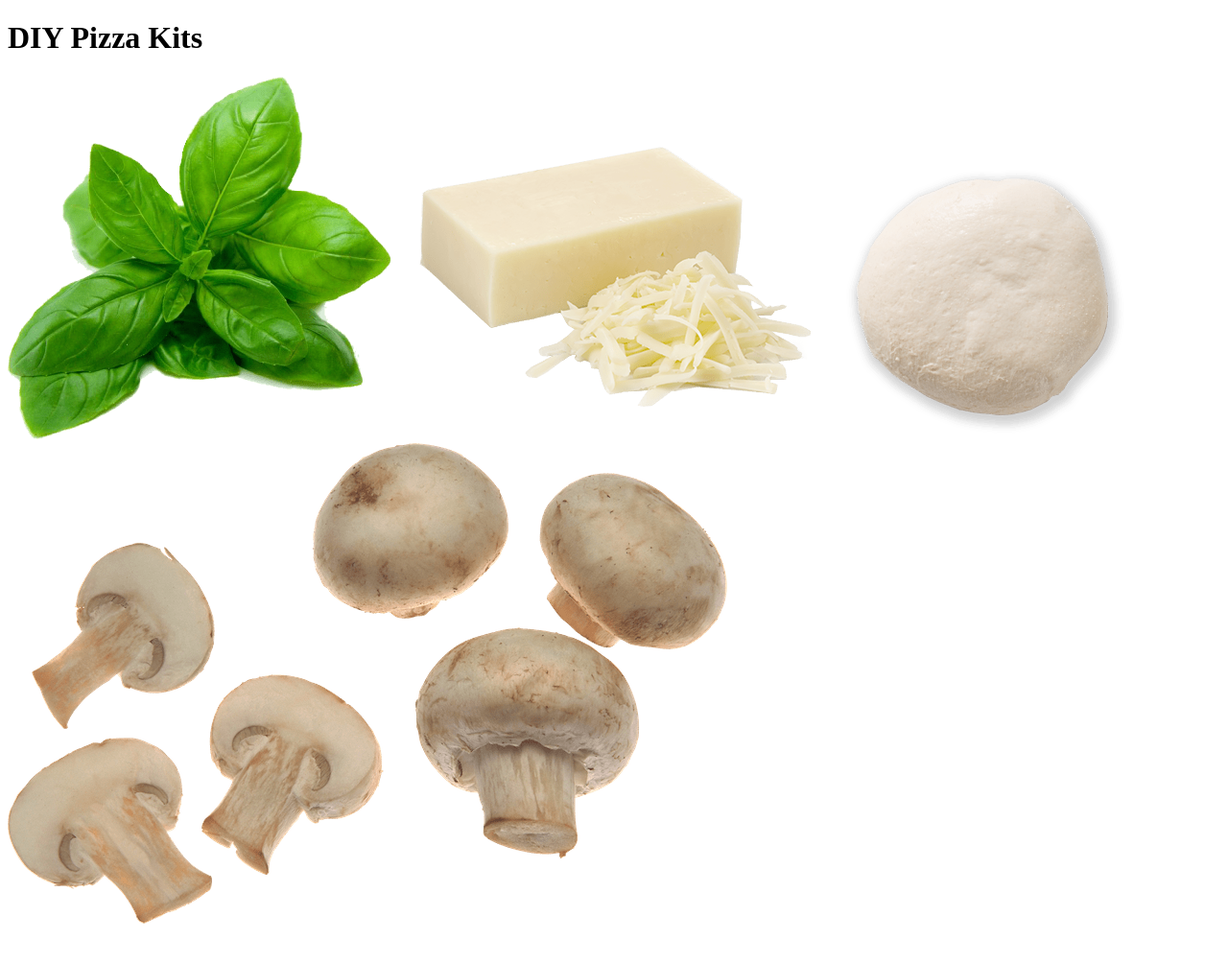
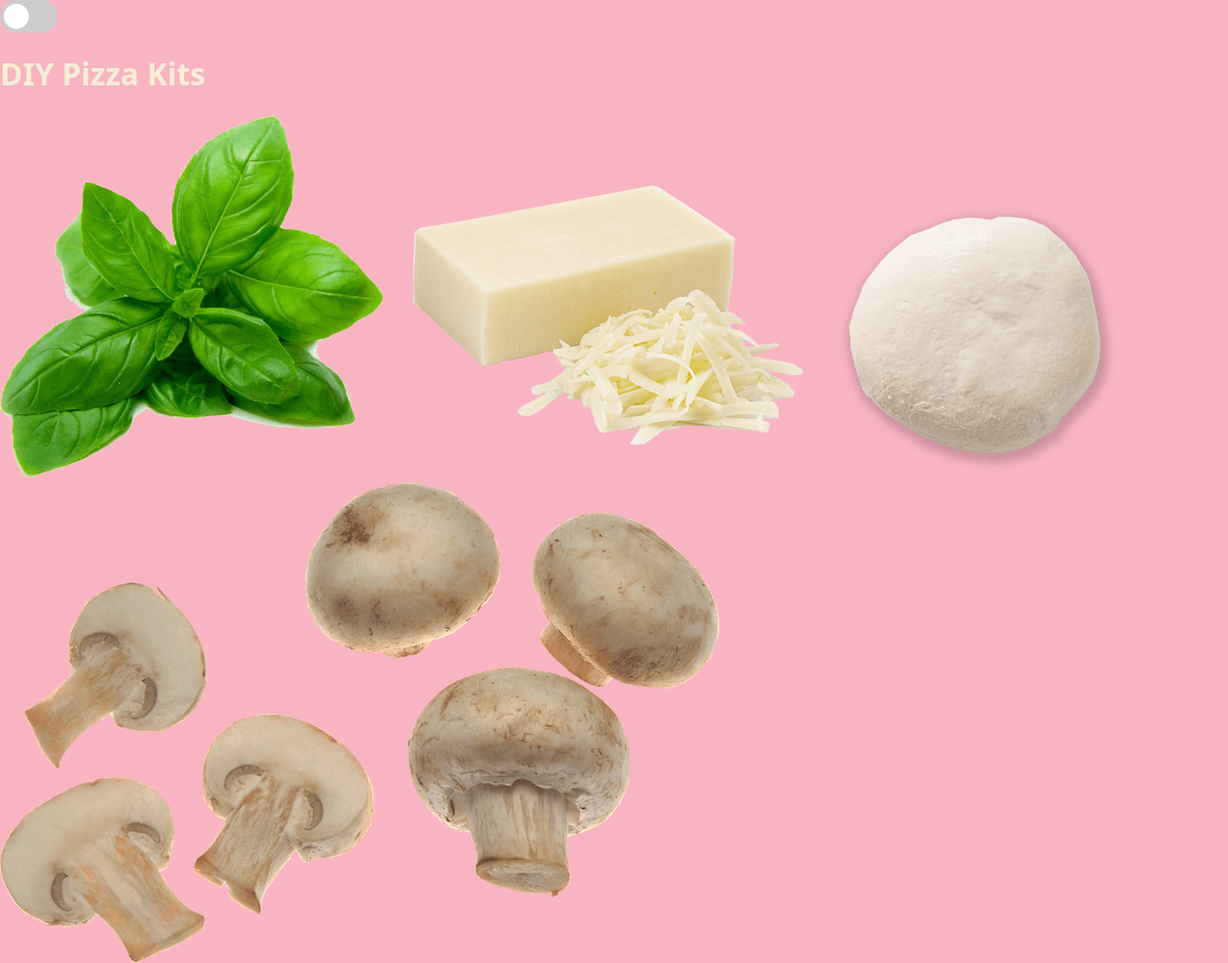
Before and after one commit to samanthaandrews/pizza-party, a plain HTML site: page index.html in a window 1280 px wide. Shown: the top 1004 px of the page at 96% size. Drawn offline with Linux system fonts and the light colour scheme.

Commit message:
added toggle, base styles for both themes, and javascript function that changes theme when the toggle is clicked

```diff
--- a/css/styles.css
+++ b/css/styles.css
@@ -0,0 +1,86 @@
+.theme-pizza {
+  --color-background: #f20c19;
+  --color-primary: #f2ba3d;
+  --color-secondary: #2a7071;
+  --color-accent: #f6eed6;
+  --color--body-copy: #f6eed6;
+}
+.theme-party {
+  --color-background: #f9b4c2;
+  --color-primary: #4f86d5;
+  --color-secondary: #f2ba3d;
+  --color-accent: #f6eed6;
+  --color-body-copy: #f6eed6;
+}
+
+html,
+body {
+  padding: 0;
+  margin: 0;
+  font-family: system-ui, sans-serif;
+  color: var(--color-body-copy);
+  background-color: var(--color-background);
+}
+
+/* The switch - the box around the slider */
+.switch {
+  position: relative;
+  display: inline-block;
+  width: 60px;
+  height: 34px;
+}
+
+/* Hide default HTML checkbox */
+.switch input {
+  opacity: 0;
+  width: 0;
+  height: 0;
+}
+
+/* The slider */
+.slider {
+  position: absolute;
+  cursor: pointer;
+  top: 0;
+  left: 0;
+  right: 0;
+  bottom: 0;
+  background-color: #ccc;
+  -webkit-transition: 0.4s;
+  transition: 0.4s;
+}
+
+.slider:before {
+  position: absolute;
+  content: "";
+  height: 26px;
+  width: 26px;
+  left: 4px;
+  bottom: 4px;
+  background-color: white;
+  -webkit-transition: 0.4s;
+  transition: 0.4s;
+}
+
+input:checked + .slider {
+  background-color: #2196f3;
+}
+
+input:focus + .slider {
+  box-shadow: 0 0 1px #2196f3;
+}
+
+input:checked + .slider:before {
+  -webkit-transform: translateX(26px);
+  -ms-transform: translateX(26px);
+  transform: translateX(26px);
+}
+
+/* Rounded sliders */
+.slider.round {
+  border-radius: 34px;
+}
+
+.slider.round:before {
+  border-radius: 50%;
+}
--- a/index.html
+++ b/index.html
@@ -7,12 +7,20 @@
     <title>Pizza Party</title>
     <meta name="description" content="DIY pizza kits. Make Friday fun again." />
     <meta name="author" content="Pizza Party, LLC" />
+    <meta name="viewport" content="width=device-width, initial-scale=1" />
 
     <link rel="stylesheet" href="css/styles.css" />
+    <!---
+    <link rel="stylesheet" href="https://unpkg.com/purecss@2.0.3/build/pure-min.css" crossorigin="anonymous" />
+    -->
     <script src="js/scripts.js" defer></script>
   </head>
 
   <body>
+    <label class="switch">
+      <input type="checkbox" />
+      <span class="slider round" id="switch" onclick="toggleTheme()"></span>
+    </label>
     <h1>DIY Pizza Kits</h1>
     <img src="assets/basil.png" alt="basil" />
     <img src="assets/cheese.png" alt="cheese" />
--- a/js/scripts.js
+++ b/js/scripts.js
@@ -0,0 +1,21 @@
+// function to set a given theme/color-scheme
+function setTheme(themeName) {
+  localStorage.setItem("theme", themeName);
+  document.documentElement.className = themeName;
+}
+// function to toggle between pizza and party theme
+function toggleTheme() {
+  if (localStorage.getItem("theme") === "theme-pizza") {
+    setTheme("theme-party");
+  } else {
+    setTheme("theme-pizza");
+  }
+}
+// Immediately invoked function to set the theme on initial load
+(function () {
+  if (localStorage.getItem("theme") === "theme-pizza") {
+    setTheme("theme-pizza");
+  } else {
+    setTheme("theme-party");
+  }
+})();
```
